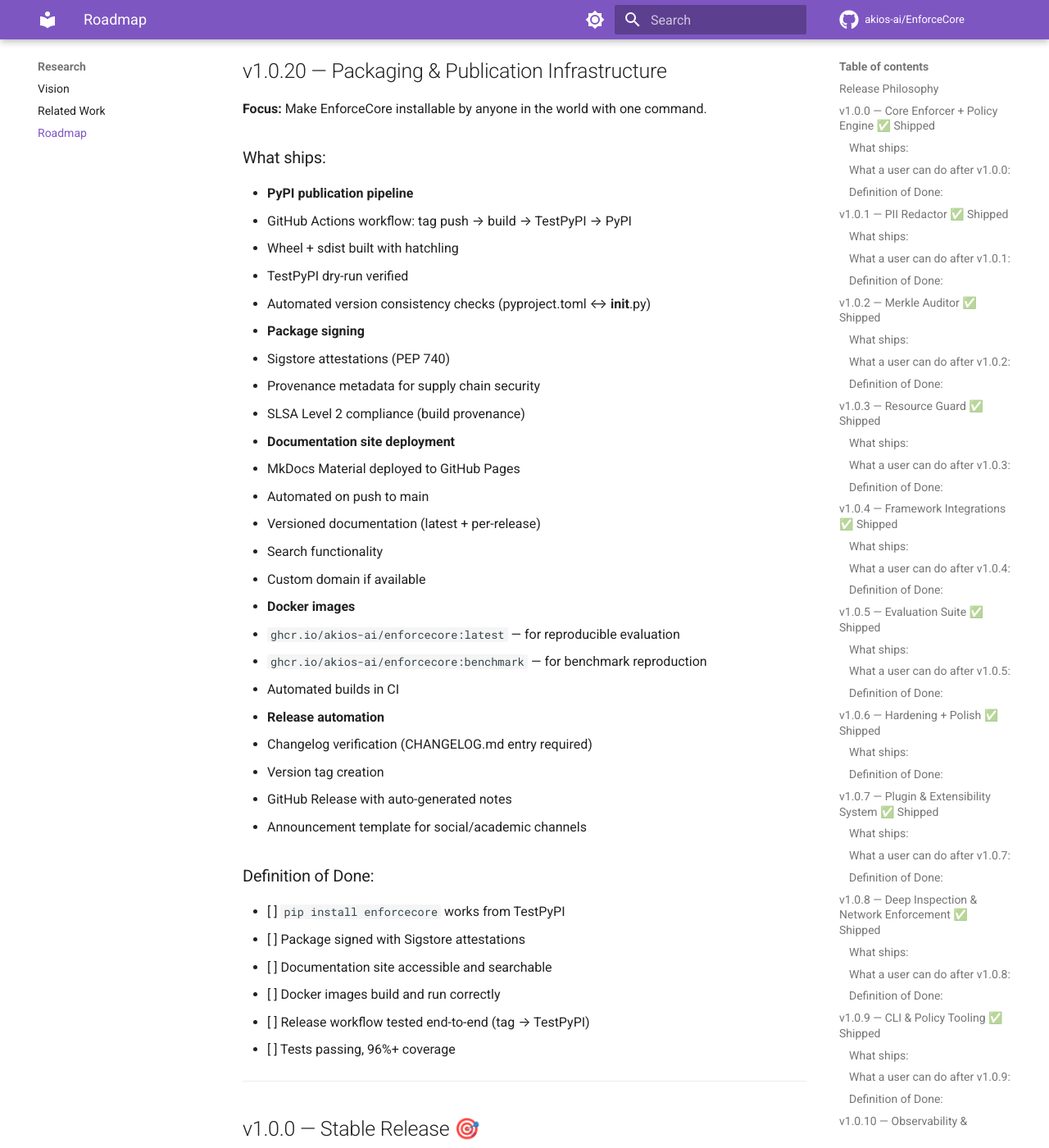
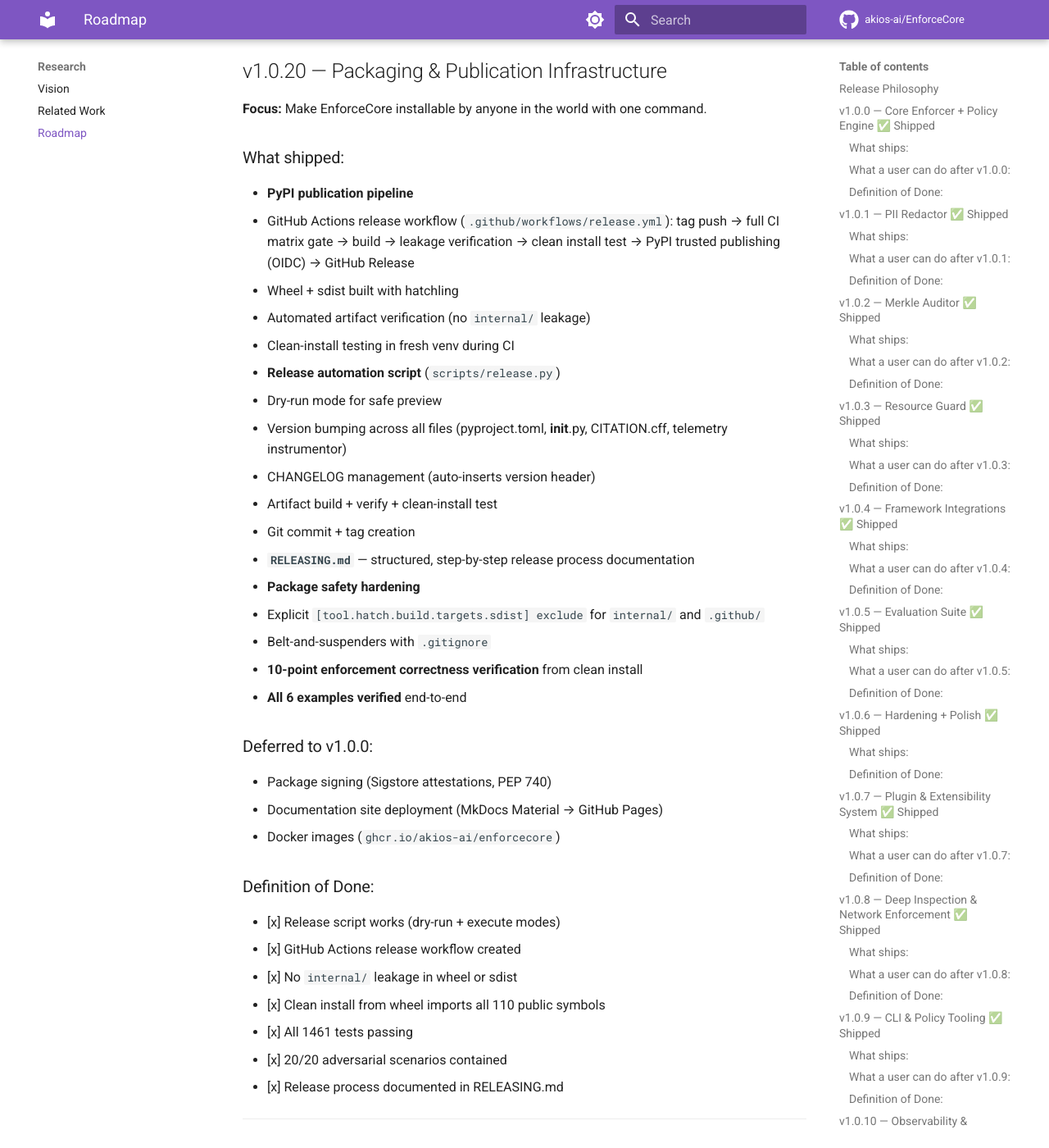
Before and after one commit to akios-ai/EnforceCore, an MkDocs documentation site: the page built from docs/roadmap.md, in a window 1280 px wide and 1400 px high, scrolled down 31972 px. Shown: the whole window at 82% size. Built offline with MkDocs 1.6.1 and Material for MkDocs 9.7.7, drawn with Linux system fonts in a browser that asks for light colours; comment, search, counter and statistics services are not loaded; some of the changed text lies outside the part shown.

Commit message:
v1.0.20a1: Packaging & Publication Infrastructure
- Release automation script (scripts/release.py) with dry-run mode,
  version bumping, CHANGELOG management, artifact verification, and
  clean-install testing
- GitHub Actions release workflow (.github/workflows/release.yml):
  cross-platform CI gate, artifact leakage checks, PyPI trusted
  publishing (OIDC), GitHub Release creation
- RELEASING.md: structured step-by-step release process documentation
- Explicit sdist exclude for internal/ and .github/ in pyproject.toml
- Added results/ to .gitignore (eval report build artifact)
- Roadmap updated: v1.0.20a1 marked as shipped

Verified: 1461 tests passed, ruff clean, mypy clean (41 source files),
clean install + 110 symbols + 10-point enforcement correctness test,
20/20 scenarios contained, all 6 examples pass.

```diff
--- a/docs/roadmap.md
+++ b/docs/roadmap.md
@@ -1043,39 +1043,41 @@ Broken links, stale tables, missing credits, inconsistent tone — any of these
 ## v1.0.20 — Packaging & Publication Infrastructure
 **Focus:** Make EnforceCore installable by anyone in the world with one command.
 
-### What ships:
+### What shipped:
 - **PyPI publication pipeline**
-  - GitHub Actions workflow: tag push → build → TestPyPI → PyPI
+  - GitHub Actions release workflow (`.github/workflows/release.yml`):
+    tag push → full CI matrix gate → build → leakage verification →
+    clean install test → PyPI trusted publishing (OIDC) → GitHub Release
   - Wheel + sdist built with hatchling
-  - TestPyPI dry-run verified
-  - Automated version consistency checks (pyproject.toml ↔ __init__.py)
-- **Package signing**
-  - Sigstore attestations (PEP 740)
-  - Provenance metadata for supply chain security
-  - SLSA Level 2 compliance (build provenance)
-- **Documentation site deployment**
-  - MkDocs Material deployed to GitHub Pages
-  - Automated on push to main
-  - Versioned documentation (latest + per-release)
-  - Search functionality
-  - Custom domain if available
-- **Docker images**
-  - `ghcr.io/akios-ai/enforcecore:latest` — for reproducible evaluation
-  - `ghcr.io/akios-ai/enforcecore:benchmark` — for benchmark reproduction
-  - Automated builds in CI
-- **Release automation**
-  - Changelog verification (CHANGELOG.md entry required)
-  - Version tag creation
-  - GitHub Release with auto-generated notes
-  - Announcement template for social/academic channels
+  - Automated artifact verification (no `internal/` leakage)
+  - Clean-install testing in fresh venv during CI
+- **Release automation script** (`scripts/release.py`)
+  - Dry-run mode for safe preview
+  - Version bumping across all files (pyproject.toml, __init__.py,
+    CITATION.cff, telemetry instrumentor)
+  - CHANGELOG management (auto-inserts version header)
+  - Artifact build + verify + clean-install test
+  - Git commit + tag creation
+- **`RELEASING.md`** — structured, step-by-step release process documentation
+- **Package safety hardening**
+  - Explicit `[tool.hatch.build.targets.sdist] exclude` for `internal/` and `.github/`
+  - Belt-and-suspenders with `.gitignore`
+- **10-point enforcement correctness verification** from clean install
+- **All 6 examples verified** end-to-end
+
+### Deferred to v1.0.0:
+- Package signing (Sigstore attestations, PEP 740)
+- Documentation site deployment (MkDocs Material → GitHub Pages)
+- Docker images (`ghcr.io/akios-ai/enforcecore`)
 
 ### Definition of Done:
-- [ ] `pip install enforcecore` works from TestPyPI
-- [ ] Package signed with Sigstore attestations
-- [ ] Documentation site accessible and searchable
-- [ ] Docker images build and run correctly
-- [ ] Release workflow tested end-to-end (tag → TestPyPI)
-- [ ] Tests passing, 96%+ coverage
+- [x] Release script works (dry-run + execute modes)
+- [x] GitHub Actions release workflow created
+- [x] No `internal/` leakage in wheel or sdist
+- [x] Clean install from wheel imports all 110 public symbols
+- [x] All 1461 tests passing
+- [x] 20/20 adversarial scenarios contained
+- [x] Release process documented in RELEASING.md
 
 ---
 
@@ -1199,8 +1201,8 @@ runtime enforcement layer** for any Python-based agentic AI system.
 | v1.0.16a1 | API Freeze & Stability Audit | 1416 | ✅ Shipped |
 | v1.0.17a1 | Adversarial Scenario Expansion | 1461 | ✅ Shipped |
 | v1.0.18a1 | Security Landscape & Positioning | 1461 | ✅ Shipped |
-| v1.0.19a1 | Pre-Release Polish & Community | — | ✅ Shipped |
-| v1.0.20a1 | Packaging & Publication | — | 📋 Planned |
+| v1.0.19a1 | Pre-Release Polish & Community | 1461 | ✅ Shipped |
+| v1.0.20a1 | Packaging & Publication | 1461 | ✅ Shipped |
 | **v1.0.0** | **Stable Release** | — | **🎯 Target** |
 
 ---
--- a/pyproject.toml
+++ b/pyproject.toml
@@ -93,6 +93,12 @@ enforcecore = "enforcecore.cli.main:app"
 [tool.hatch.build.targets.wheel]
 packages = ["enforcecore"]
 
+[tool.hatch.build.targets.sdist]
+exclude = [
+    "internal/",
+    ".github/",
+]
+
 # --- Ruff ---
 [tool.ruff]
 target-version = "py311"
```
Also changed, not shown: CHANGELOG.md (+28 -0 lines), README.md (+1 -1 lines), RELEASING.md (added, +152 -0 lines), 6 other files.
